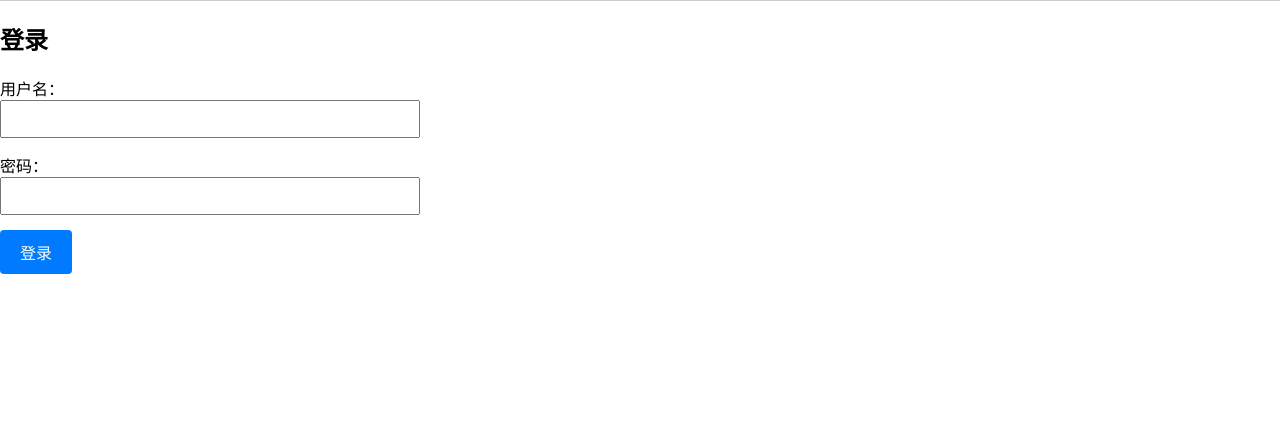
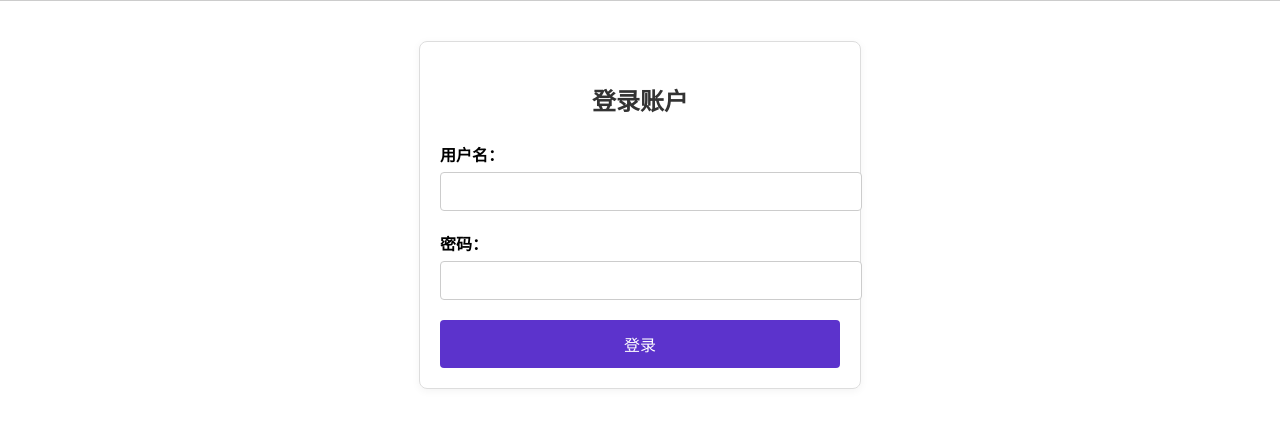
Before and after one commit to boonjun123654/4D_system, a Flask app: page /login in a window 1280 px wide. Shown: the part 45-473 px from the top of the page. Run offline with Flask 3, Linux system fonts and the light colour scheme.

Commit message:
Update login.html

```diff
--- a/templates/login.html
+++ b/templates/login.html
@@ -1,35 +1,37 @@
 {% extends "layout.html" %}
 {% block content %}
 
-<h2>登录</h2>
+<div style="max-width: 400px; margin: 40px auto; padding: 20px; border: 1px solid #ddd; border-radius: 8px; box-shadow: 0 2px 8px rgba(0,0,0,0.05);">
+    <h2 style="text-align: center; margin-bottom: 25px; color: #333;">登录账户</h2>
 
-<form method="POST" action="/login" style="max-width: 400px; margin-top: 20px;">
-    <div style="margin-bottom: 15px;">
-        <label for="username">用户名：</label><br>
+    <form method="POST" action="/login">
+        <div style="margin-bottom: 20px;">
+            <label for="username" style="display:block; margin-bottom: 6px; font-weight: bold;">用户名：</label>
             <input type="text" id="username" name="username" required
-               style="width: 100%; padding: 8px; font-size: 16px;">
+                   style="width: 100%; padding: 10px; font-size: 15px; border: 1px solid #ccc; border-radius: 4px;">
         </div>
 
-    <div style="margin-bottom: 15px;">
-        <label for="password">密码：</label><br>
+        <div style="margin-bottom: 20px;">
+            <label for="password" style="display:block; margin-bottom: 6px; font-weight: bold;">密码：</label>
             <input type="password" id="password" name="password" required
-               style="width: 100%; padding: 8px; font-size: 16px;">
+                   style="width: 100%; padding: 10px; font-size: 15px; border: 1px solid #ccc; border-radius: 4px;">
         </div>
 
         <button type="submit"
-            style="padding: 10px 20px; font-size: 16px; background-color: #007bff; color: white; border: none; border-radius: 4px;">
+                style="width: 100%; padding: 12px; font-size: 16px; background-color: #5c33cc; color: white; border: none; border-radius: 4px; cursor: pointer;">
             登录
         </button>
     </form>
 
     {% with messages = get_flashed_messages() %}
       {% if messages %}
-    <ul style="color: red; margin-top: 20px;">
+        <ul style="color: red; margin-top: 20px; padding-left: 0;">
           {% for msg in messages %}
-        <li>❌ {{ msg }}</li>
+            <li style="list-style: none;">❌ {{ msg }}</li>
           {% endfor %}
         </ul>
       {% endif %}
     {% endwith %}
+</div>
 
 {% endblock %}
```
Lines whose indentation alone changed are shown as unchanged.
